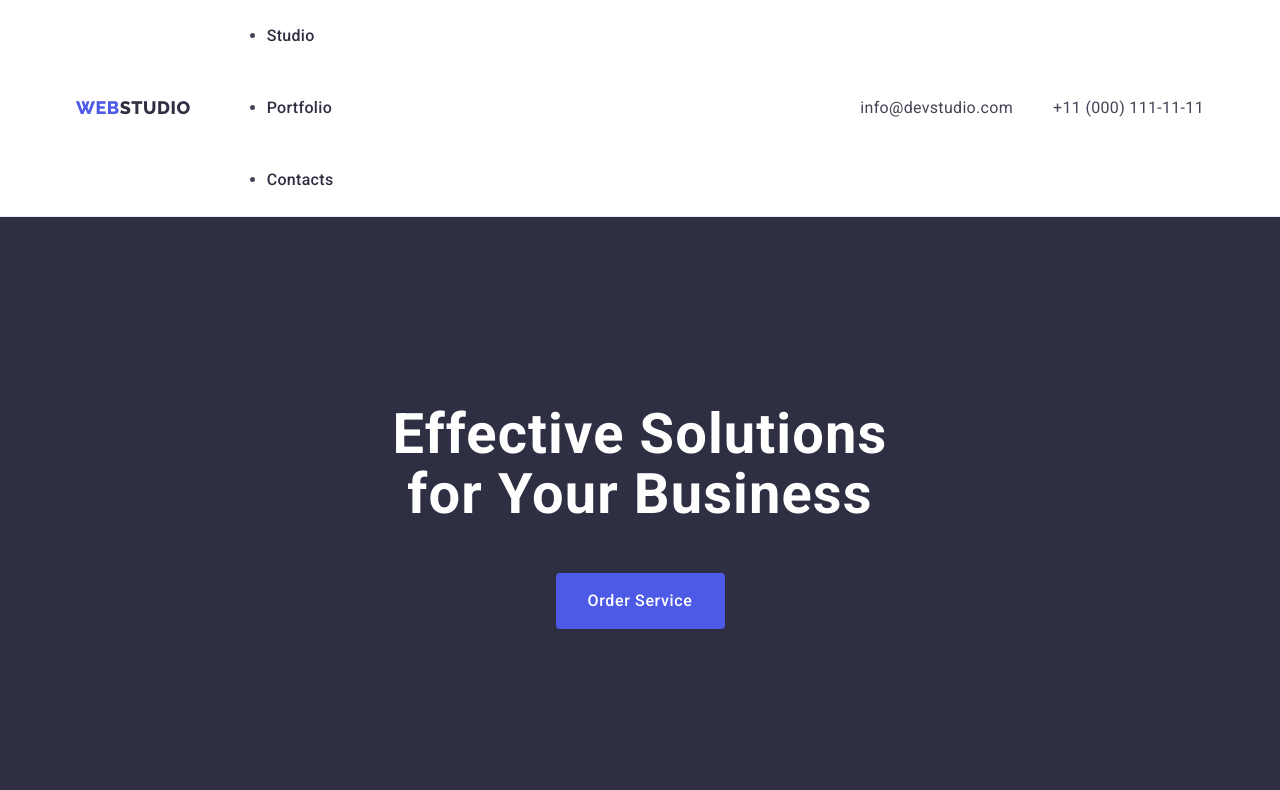
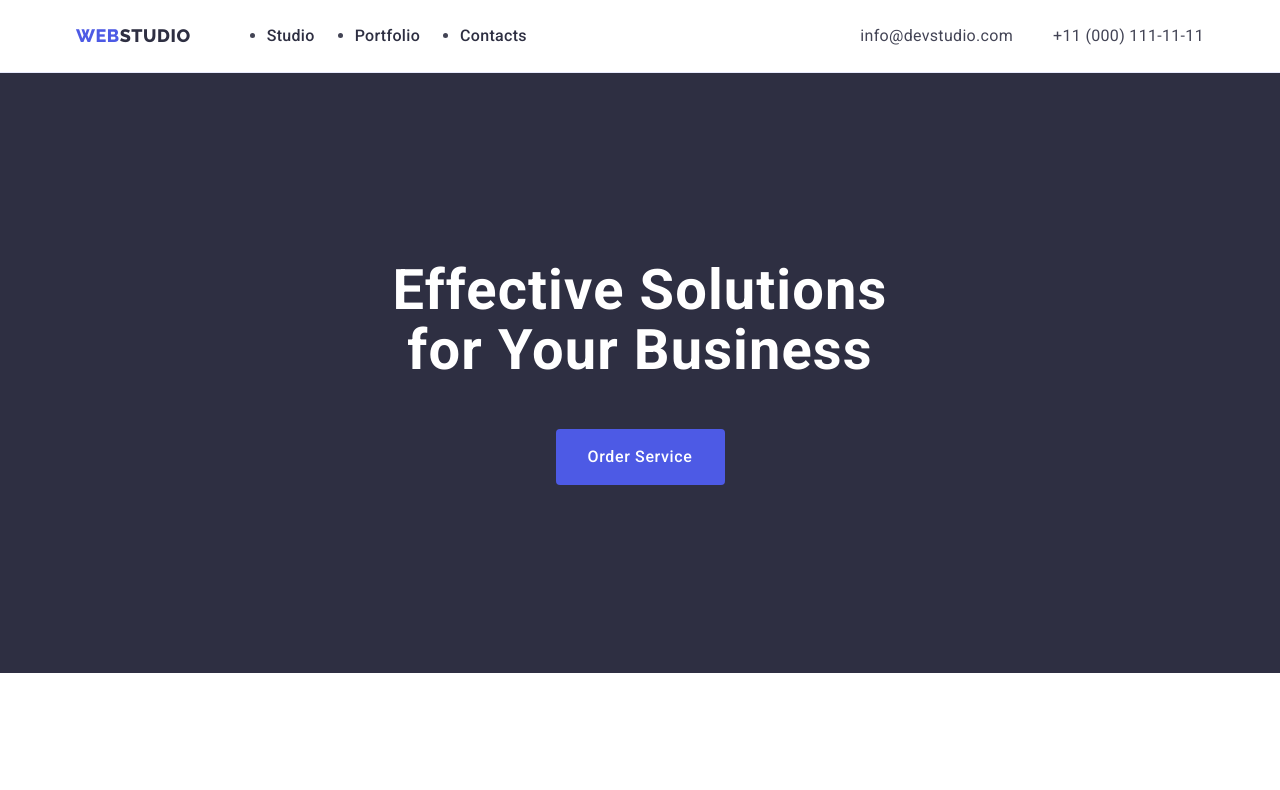
Before and after one commit to dima220994/goit-markup-hw-03, a plain HTML site: page index.html in a window 1280 px wide. Shown: the top 790 px of the page. Drawn offline with nearby package versions, Linux system fonts and the light colour scheme.

Commit message:
home work 3/4

```diff
--- a/css/styles.css
+++ b/css/styles.css
@@ -93,7 +93,7 @@ img {
     border-bottom: 1px solid #e7e9fc;
 }
 
-.header-menu {
+.header-menu-list {
     display: flex;
     gap: 40px;
 }
@@ -157,6 +157,8 @@ img {
     max-width: 264px;
     color: var(--color-white);
 }
+
+/* Hero */
 
 .hero {
     background-color: #2e2f42;
```
